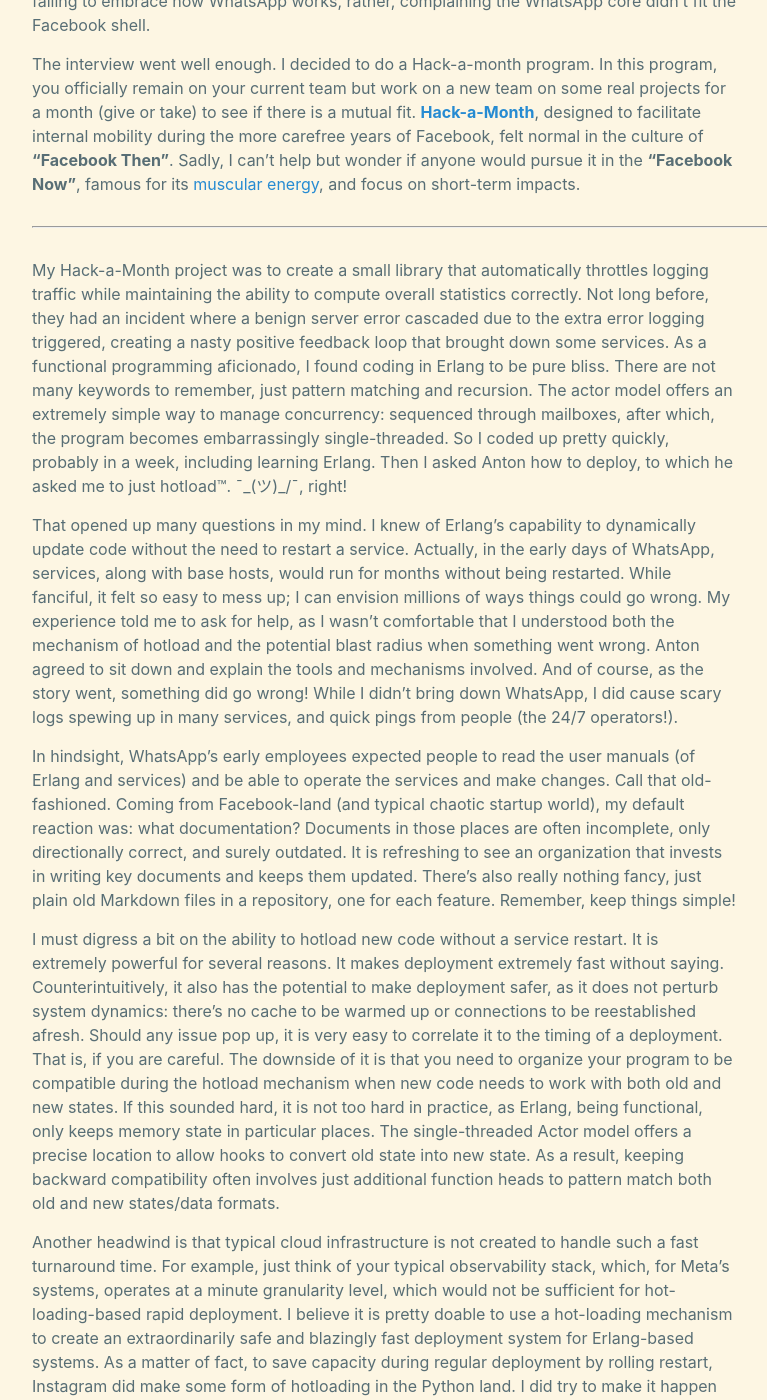
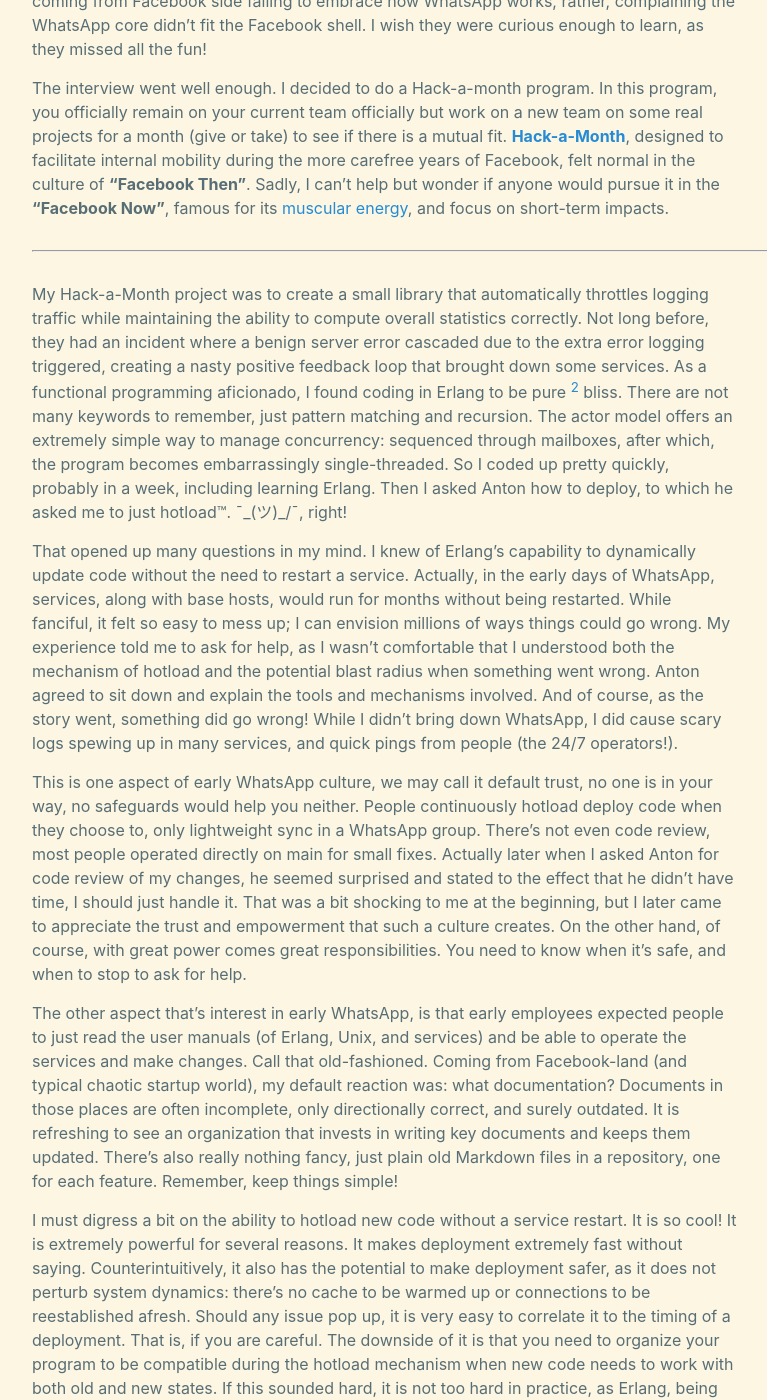
Before and after one commit to xianxu/xianxu.github.io, a Jekyll site: the page built from _posts/2025-02-27-culture-wa.markdown, in a window 1280 px wide and 1400 px high, scrolled down 1337 px. Shown: the whole window, without its empty margins (238-1005 px from the left). Built offline with Jekyll 4.4.1, drawn with Linux system fonts in a browser that asks for light colours; some of the changed text lies outside the part shown.

Commit message:
Sync latest _posts from remote land

```diff
--- a/_posts/2025-02-27-culture-wa.markdown
+++ b/_posts/2025-02-27-culture-wa.markdown
@@ -13,31 +13,33 @@
 
 ------
 
-When I joined WhatsApp, it had recently moved to Facebook's main campus in Menlo Park, building 10. Their recruiter sent a meeting invite with `10.2 2.10` as the location, which looked more like an IP address than a typical name for Facebook conference rooms, which consisted of random short phrases. As I later understood, the numeric naming schemes are organized sequentially, so if you are in room `2.6`, you know room `2.10` is four rooms down the hall. No frills, simple and effective.
+When I joined WhatsApp, it had recently moved to Facebook's main campus in Menlo Park, building 10. Their recruiter sent a meeting invite with `10.2 2.10` as the location, which looked more like an IP address than a typical name for Facebook conference rooms, which consisted of random short phrases, like "Move Fast". As I later understood, the numeric naming schemes are organized sequentially, so if you are in room `2.6`, you know room `2.10` is four rooms down the hall. No frills, simple and effective.
 
 The first thing I noticed in that building was how quiet everything was, you can say eerily so. There were big-lettered **QUIET** sign dauntingly posted on steely pillars. Alright, those are serious folks, I thought. The interviews themselves were casual. Three of the four people I met were of some form of "Brian" (the founder, an early employee working on the server, and the recruiter), adding to the surreal experience. The other was Anton Lavrik, the hiring manager for their data infrastructure team. By team, it was a team of two, with one new grad, who, not long after I joined, quitted to work on his Ph.D. in programming language. So in reality, we are talking more of a team of one here. This was a norm rather than an exception in early-day WhatsApp. You are the sole owner of a few services, and with that comes great creative freedom, and also responsibilities, such as being on-call 24/7. This is a feature, not a bug! Later on, I realized that they have a technical stack that was organized to enable such a surprisingly efficient organization. More on this later, but in short, `Erlang`, their programming language of choice, enables an operation-centric mentality; and the architecture simplicity[^wa-system] played a role too.
 
 I don't remember the discussions with the three other people now, but talking with Anton was interesting. We discussed programming languages and their properties, strengths, and weaknesses. In hindsight, I think he's screening for language fundamentalists, as I'd call them. As it later turned out, first, there were some programming language fundamentalists in WhatsApp already, causing discords.
 
-Secondly, you need certain intellectual curiosity to embrace the rather peculiar WhatsApp technical stacks. It's built on a programming language called `Erlang`, a functional programming language with Prolog syntax, created in the 80s, that is organized around a novel programming model called `Actors`. It worked beautifully well on multiprocessor machines, ironically before multi-processor/multi-core was a thing. When I joined WhatsApp, they ran the front-end servers on the beefiest machines they could find with hundreds of gigabytes of memory (circa 2017), and Erlang scales beautifully on such a big host, handling [1 million+ connections](https://blog.whatsapp.com/on-e-millio-n) on a single host. I see pretty senior folks coming from Facebook side failing to embrace how WhatsApp works, rather, complaining the WhatsApp core didn't fit the Facebook shell.
+Secondly, you need certain intellectual curiosity to embrace the rather peculiar WhatsApp technical stacks. It's built on a programming language called `Erlang`, a functional programming language with Prolog syntax, created in the 80s, that is organized around a novel programming model called `Actors`. It worked beautifully well on multiprocessor machines, ironically before multi-processor/multi-core was a thing. When I joined WhatsApp, they ran the front-end servers on the beefiest machines they could find with hundreds of gigabytes of memory (circa 2017), and Erlang scales beautifully on such a big host, handling [1 million+ connections](https://blog.whatsapp.com/on-e-millio-n) on a single host, on "big machine" of 2010s. I see pretty senior folks coming from Facebook side failing to embrace how WhatsApp works, rather, complaining the WhatsApp core didn't fit the Facebook shell. I wish they were curious enough to learn, as they missed all the fun!
 
-The interview went well enough. I decided to do a Hack-a-month program. In this program, you officially remain on your current team but work on a new team on some real projects for a month (give or take) to see if there is a mutual fit. [**Hack-a-Month**](https://engineering.fb.com/2011/04/27/ios/hackamonth-mixing-things-up/), designed to facilitate internal mobility during the more carefree years of Facebook, felt normal in the culture of **"Facebook Then"**. Sadly, I can't help but wonder if anyone would pursue it in the **"Facebook Now"**, famous for its [muscular energy](https://theconversation.com/why-does-mark-zuckerberg-want-more-masculine-energy-in-the-corporate-world-the-patriarchy-is-still-in-charge-248600), and focus on short-term impacts.
+The interview went well enough. I decided to do a Hack-a-month program. In this program, you officially remain on your current team officially but work on a new team on some real projects for a month (give or take) to see if there is a mutual fit. [**Hack-a-Month**](https://engineering.fb.com/2011/04/27/ios/hackamonth-mixing-things-up/), designed to facilitate internal mobility during the more carefree years of Facebook, felt normal in the culture of **"Facebook Then"**. Sadly, I can't help but wonder if anyone would pursue it in the **"Facebook Now"**, famous for its [muscular energy](https://theconversation.com/why-does-mark-zuckerberg-want-more-masculine-energy-in-the-corporate-world-the-patriarchy-is-still-in-charge-248600), and focus on short-term impacts.
 
 ------
 
-My Hack-a-Month project was to create a small library that automatically throttles logging traffic while maintaining the ability to compute overall statistics correctly. Not long before, they had an incident where a benign server error cascaded due to the extra error logging triggered, creating a nasty positive feedback loop that brought down some services. As a functional programming aficionado, I found coding in Erlang to be pure bliss. There are not many keywords to remember, just pattern matching and recursion. The actor model offers an extremely simple way to manage concurrency: sequenced through mailboxes, after which, the program becomes embarrassingly single-threaded. So I coded up pretty quickly, probably in a week, including learning Erlang. Then I asked Anton how to deploy, to which he asked me to just hotload™. ¯\_(ツ)_/¯, right!
+My Hack-a-Month project was to create a small library that automatically throttles logging traffic while maintaining the ability to compute overall statistics correctly. Not long before, they had an incident where a benign server error cascaded due to the extra error logging triggered, creating a nasty positive feedback loop that brought down some services. As a functional programming aficionado, I found coding in Erlang to be pure [^pure] bliss. There are not many keywords to remember, just pattern matching and recursion. The actor model offers an extremely simple way to manage concurrency: sequenced through mailboxes, after which, the program becomes embarrassingly single-threaded. So I coded up pretty quickly, probably in a week, including learning Erlang. Then I asked Anton how to deploy, to which he asked me to just hotload™. ¯\_(ツ)_/¯, right!
 
 That opened up many questions in my mind. I knew of Erlang's capability to dynamically update code without the need to restart a service. Actually, in the early days of WhatsApp, services, along with base hosts, would run for months without being restarted. While fanciful, it felt so easy to mess up; I can envision millions of ways things could go wrong. My experience told me to ask for help, as I wasn't comfortable that I understood both the mechanism of hotload and the potential blast radius when something went wrong. Anton agreed to sit down and explain the tools and mechanisms involved. And of course, as the story went, something did go wrong! While I didn't bring down WhatsApp, I did cause scary logs spewing up in many services, and quick pings from people (the 24/7 operators!).
 
-In hindsight, WhatsApp's early employees expected people to read the user manuals (of Erlang and services) and be able to operate the services and make changes. Call that old-fashioned. Coming from Facebook-land (and typical chaotic startup world), my default reaction was: what documentation? Documents in those places are often incomplete, only directionally correct, and surely outdated. It is refreshing to see an organization that invests in writing key documents and keeps them updated. There's also really nothing fancy, just plain old Markdown files in a repository, one for each feature. Remember, keep things simple!
+This is one aspect of early WhatsApp culture, we may call it default trust, no one is in your way, no safeguards would help you neither. People continuously hotload deploy code when they choose to, only lightweight sync in a WhatsApp group. There's not even code review, most people operated directly on main for small fixes. Actually later when I asked Anton for code review of my changes, he seemed surprised and stated to the effect that he didn't have time, I should just handle it. That was a bit shocking to me at the beginning, but I later came to appreciate the trust and empowerment that such a culture creates. On the other hand, of course, with great power comes great responsibilities. You need to know when it's safe, and when to stop to ask for help.
 
-I must digress a bit on the ability to hotload new code without a service restart. It is extremely powerful for several reasons. It makes deployment extremely fast without saying. Counterintuitively, it also has the potential to make deployment safer, as it does not perturb system dynamics: there's no cache to be warmed up or connections to be reestablished afresh. Should any issue pop up, it is very easy to correlate it to the timing of a deployment. That is, if you are careful. The downside of it is that you need to organize your program to be compatible during the hotload mechanism when new code needs to work with both old and new states. If this sounded hard, it is not too hard in practice, as Erlang, being functional, only keeps memory state in particular places. The single-threaded Actor model offers a precise location to allow hooks to convert old state into new state. As a result, keeping backward compatibility often involves just additional function heads to pattern match both old and new states/data formats.
+The other aspect that's interest in early WhatsApp, is that early employees expected people to just read the user manuals (of Erlang, Unix, and services) and be able to operate the services and make changes. Call that old-fashioned. Coming from Facebook-land (and typical chaotic startup world), my default reaction was: what documentation? Documents in those places are often incomplete, only directionally correct, and surely outdated. It is refreshing to see an organization that invests in writing key documents and keeps them updated. There's also really nothing fancy, just plain old Markdown files in a repository, one for each feature. Remember, keep things simple!
+
+I must digress a bit on the ability to hotload new code without a service restart. It is so cool! It is extremely powerful for several reasons. It makes deployment extremely fast without saying. Counterintuitively, it also has the potential to make deployment safer, as it does not perturb system dynamics: there's no cache to be warmed up or connections to be reestablished afresh. Should any issue pop up, it is very easy to correlate it to the timing of a deployment. That is, if you are careful. The downside of it is that you need to organize your program to be compatible during the hotload mechanism when new code needs to work with both old and new states. If this sounded hard, it is not too hard in practice, as Erlang, being functional, only keeps memory state in particular places. The single-threaded Actor model offers a precise location to allow hooks to convert old state into new state. As a result, keeping backward compatibility often involves just additional function heads to pattern match both old and new states/data formats.
 
 Another headwind is that typical cloud infrastructure is not created to handle such a fast turnaround time. For example, just think of your typical observability stack, which, for Meta's systems, operates at a minute granularity level, which would not be sufficient for hot-loading-based rapid deployment. I believe it is pretty doable to use a hot-loading mechanism to create an extraordinarily safe and blazingly fast deployment system for Erlang-based systems. As a matter of fact, to save capacity during regular deployment by rolling restart, Instagram did make some form of hotloading in the Python land. I did try to make it happen when I led WhatsApp's Core Infrastructure team, but I wasn't able to for various reasons (priority, talent, etc.). By the time I left WhatsApp, we had largely regressed to the mean: just rolling restart deployment. It works, but it's boring, so to speak.
 
 ------
 
-There are more to talk about this Anton Lavrik person, my manager. Soon after joining the team, I realized the massive infrastructure he created on his own.  WhatsApp's data infrastructure handles telemetry collection and analytics solutions for the collected data. Not only did he create a particular simple data dialect to describe the data to be collected, and the SDK and mechanisms of collecting them on all WhatsApp clients and servers, he also created a specialized database that allows SQL-ish queries on such a database, SQL without joining semantics, similar to [Scuba](https://research.facebook.com/publications/scuba-diving-into-data-at-facebook/). I was very impressed, but also puzzled. Why not use Hive or the other open-source tools? His answer? He didn't want to be a Hive admin, but wished to code! Plus, in the early 2010s, there weren't any mature analytic databases supporting real-time analytical queries, which was the primary goal of his system: to help developers, less so data scientists.
+There are more to talk about this Anton Lavrik person, my manager. Soon after joining the team, I realized the massive infrastructure he created on his own.  WhatsApp's data infrastructure handles telemetry collection and analytics solutions for the collected data. Not only did he create a particular simple data schema dialect to describe the data to be collected, and the SDK and mechanisms of collecting them on all WhatsApp clients and servers, he also created a specialized database that allows SQL-ish queries on such a database, SQL without joining semantics, similar to [Scuba](https://research.facebook.com/publications/scuba-diving-into-data-at-facebook/). I was very impressed, but also puzzled. Why not use Hive or the other open-source tools? His answer? He didn't want to be a Hive admin, but wished to code! Plus, in the early 2010s, there weren't any mature analytic databases supporting real-time analytical queries, which was the primary goal of his system: to help developers, less so data scientists.
 
 That said, he was clear-eyed and practical. I was hired to eliminate this customized database and integrate it into Facebook's big data infrastructure, and within a half-year, we repurposed its query engine to be a flexible multiplexer, redirecting and anonymizing different data to different Facebook analytic systems. This shift also coincided with the increase in the variety of data analytics tasks, which went well beyond the original design of a developer observability stack.
 
@@ -54,3 +56,4 @@
 As I embark on a new journey in startup world, I wrote this down as a reminder to keep things real. **Keep it Simple, and Stay Focused**. Until the next time when I will talk about Facebook culture.
 
 [^wa-system]: Read more about [WhatsApp Architecture]({% post_url 2025-09-13-whatsapp-architecture %}).
+[^pure]: Did you detect the pun? Functional programming language, PURE bliss? I hope so.
```
